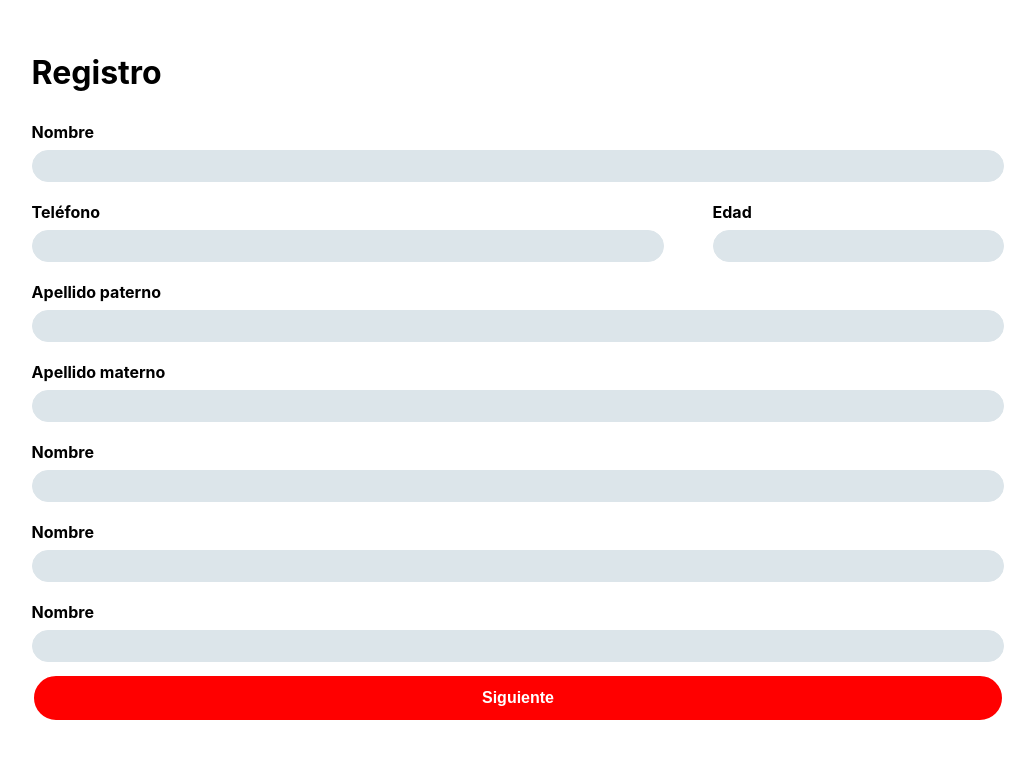
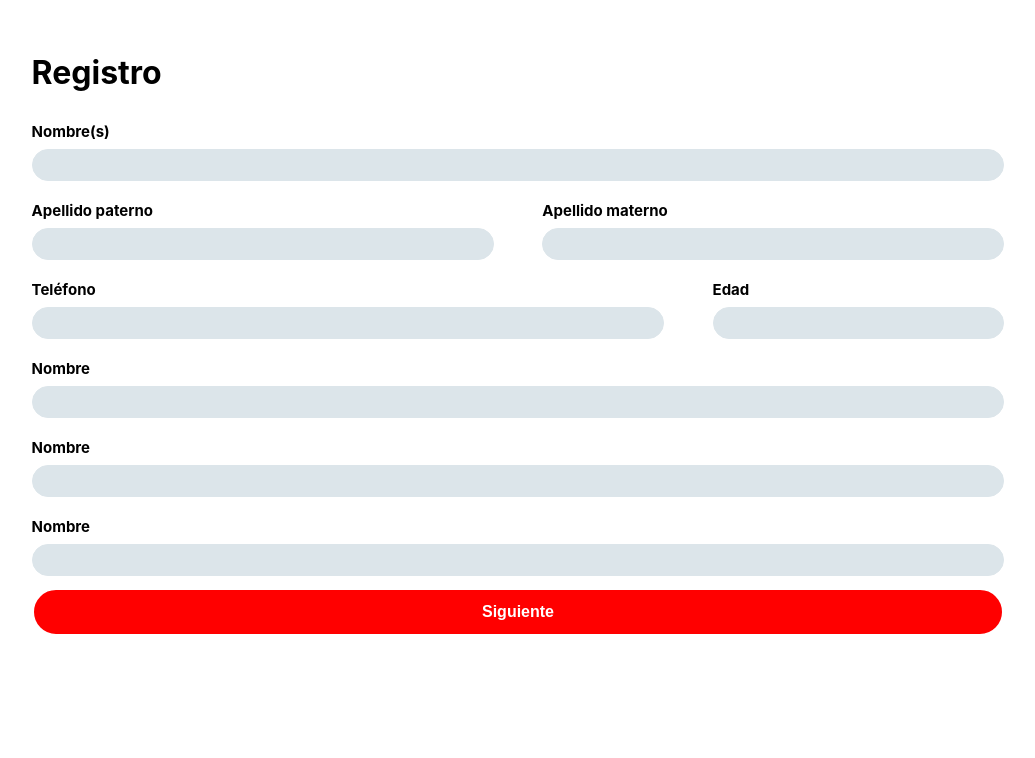
Before and after one commit to ClubMaple/ARA, a React (Create React App) app: page /register in a window 1280 px wide. Shown: the top 758 px of the page, without its empty margins (122-1157 px from the left). Built offline with nearby package versions, Linux system fonts and the light colour scheme.

Commit message:
Diseño Alex

```diff
--- a/src/Screens/FirstScreen.jsx
+++ b/src/Screens/FirstScreen.jsx
@@ -9,7 +9,7 @@ function FirstScreen () {
         <div className={Styles.container}>
             <div className={Styles.bienvenida}>
                 <h1>Bienvenido a la App</h1>
-                <img src="/logoPlaceHolder.png" alt="" />
+                <img src="/ARA.png" alt="" />
             </div>
             <div className={Styles.botones}>
                 <button><Link to="/register">Registro</Link></button>
--- a/src/Screens/FirstScreen.module.css
+++ b/src/Screens/FirstScreen.module.css
@@ -30,3 +30,7 @@ h1{
     background-color: #258bf8;
     border: solid 2px black;
 }
+
+img{
+    width: 50%;
+}
--- a/src/Screens/RegisterForm.jsx
+++ b/src/Screens/RegisterForm.jsx
@@ -15,11 +15,27 @@ function RegisterForm() {
                 <form onSubmit={handleSubmit}>
                     <h1>Registro</h1>
                     <div className={Styles.FormField}>
-                        <label>Nombre</label>
+                        <label>Nombre(s)</label>
                         <input
                             type="text"
                             name="PlaceHolder"
                         />
+                    </div>
+                    <div className={Styles.FormRow}>
+                        <div className={Styles.FormField}>
+                            <label>Apellido paterno</label>
+                            <input
+                                type="text"
+                                name="apellidoPaterno"
+                            />
+                        </div>
+                        <div className={Styles.FormField}>
+                            <label>Apellido materno</label>
+                            <input
+                                type="text"
+                                name="apellidoMaterno"
+                            />
+                        </div>
                     </div>
                     <div className={Styles.FormRow}>
                         <div className={`${Styles.FormField} ${Styles.FormFieldTelefono}`}>
@@ -36,21 +52,6 @@ function RegisterForm() {
                                 name="edad"
                             />
                         </div>
-                    </div>
-
-                    <div className={Styles.FormField}>
-                        <label>Apellido paterno</label>
-                        <input
-                            type="text"
-                            name="PlaceHolder"
-                        />
-                    </div>
-                    <div className={Styles.FormField}>
-                        <label>Apellido materno</label>
-                        <input
-                            type="text"
-                            name="PlaceHolder"
-                        />
                     </div>
                     <div className={Styles.FormField}>
                         <label>Nombre</label>
--- a/src/Screens/RegisterForm.module.css
+++ b/src/Screens/RegisterForm.module.css
@@ -15,11 +15,13 @@ select {
     border-radius: 100px;
     border: 1px solid #DCE5EA;
     color: #000000;
-    font-size: 16px;
+    font-size: 15px;
     width: 100%;
+    padding: 15px;
 }
 
 label {
+    font-size: 15px;
     color: #000000;
     font-weight: bold;
 }
@@ -42,6 +44,7 @@ label {
 }
 
 .FormField {
+    flex: 1;
     display: flex;
     flex-direction: column;
     justify-content: space-around;
```
